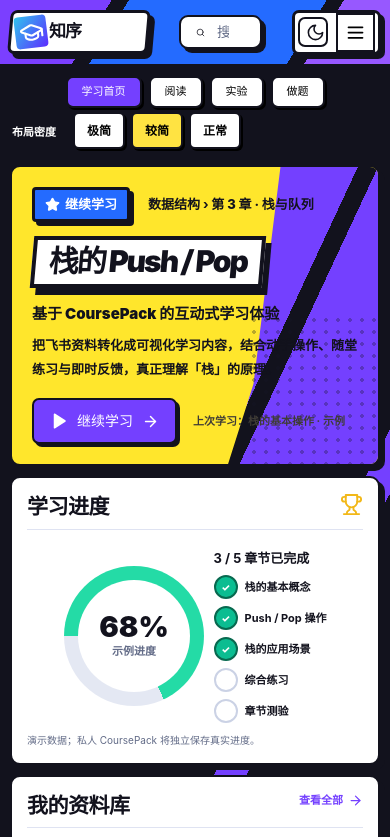
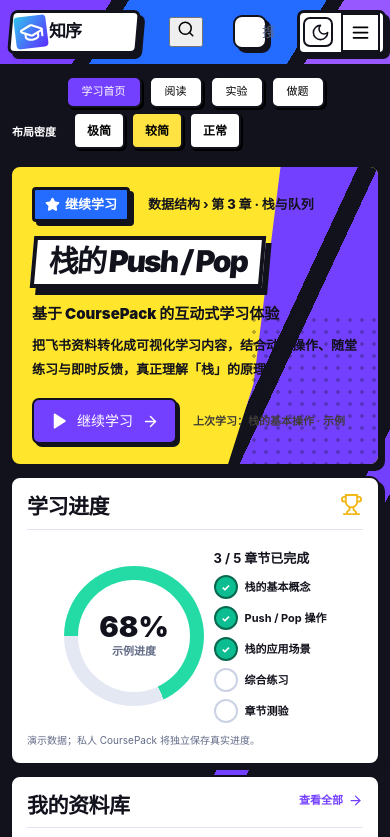
Before and after one commit to colddreamxiaowd/ContinueLeanringWithAI, a Next.js app in the folder web/: page / in a window 390 px wide. Shown: the top 837 px of the page. Built offline with nearby package versions, Linux system fonts and the light colour scheme.

Commit message:
fix(ui): use accessible expandable search overlay instead of truncated mobile header input

```diff
--- a/web/src/design/pixel-pop/PixelPopSiteShell.tsx
+++ b/web/src/design/pixel-pop/PixelPopSiteShell.tsx
@@ -1,7 +1,7 @@
 "use client";
 import Link from "next/link";
 import {usePathname} from "next/navigation";
-import {useEffect,useState,type ReactNode} from "react";
+import {useEffect,useRef,useState,type ReactNode} from "react";
 import {BookOpen,FlaskConical,FolderOpen,GraduationCap,Home,LibraryBig,Menu,Moon,Search,Settings2,Sun,X} from "lucide-react";
 import {PixelCat,PopButton} from "./primitives";
 import "./pixel-pop.css";
@@ -29,6 +29,8 @@ export function PixelPopSiteShell({children,title="个人学习空间",toolbar,d
  const [storedDensity,setStoredDensity]=useState<PixelDensity>("balanced");
  const [menuOpen,setMenuOpen]=useState(false);
  const [query,setQuery]=useState("");
+ const [mobileSearchOpen,setMobileSearchOpen]=useState(false);
+ const searchInput=useRef<HTMLInputElement>(null);
  const [dark,setDark]=useState(false);
  const [hydrated,setHydrated]=useState(false);
  const currentDensity=density??storedDensity;
@@ -42,6 +44,7 @@ export function PixelPopSiteShell({children,title="个人学习空间",toolbar,d
   }catch{}
   setHydrated(true);
  },[]);
+ useEffect(()=>{if(mobileSearchOpen)searchInput.current?.focus();},[mobileSearchOpen]);
  function switchDensity(value:PixelDensity){
   setStoredDensity(value);onDensityChange?.(value);
   try{localStorage.setItem("zhixu_pixel_pop_density",value)}catch{}
@@ -66,9 +69,11 @@ export function PixelPopSiteShell({children,title="个人学习空间",toolbar,d
      <div className="pp-brand-icon"><GraduationCap size={25}/></div>
      <strong>知序 <span>Learning Hub</span></strong>
     </Link>
-    <form className="pp-search" action="/courses" role="search">
+    <button type="button" className="pp-site-search-toggle" aria-label={mobileSearchOpen?"收起搜索":"展开课程搜索"} aria-expanded={mobileSearchOpen}
+      onClick={()=>setMobileSearchOpen(x=>!x)}><Search size={18}/></button>
+    <form className={"pp-search pp-site-search"+(mobileSearchOpen?" pp-site-search--open":"")} action="/courses" role="search">
      <Search size={19}/>
-     <input name="q" type="search" aria-label="搜索课程" placeholder="搜索课程或知识点…"
+     <input ref={searchInput} name="q" type="search" aria-label="搜索课程" placeholder="搜索课程或知识点…"
       value={query} onChange={e=>setQuery(e.target.value)}/>
      <kbd>↵</kbd>
     </form>
```
